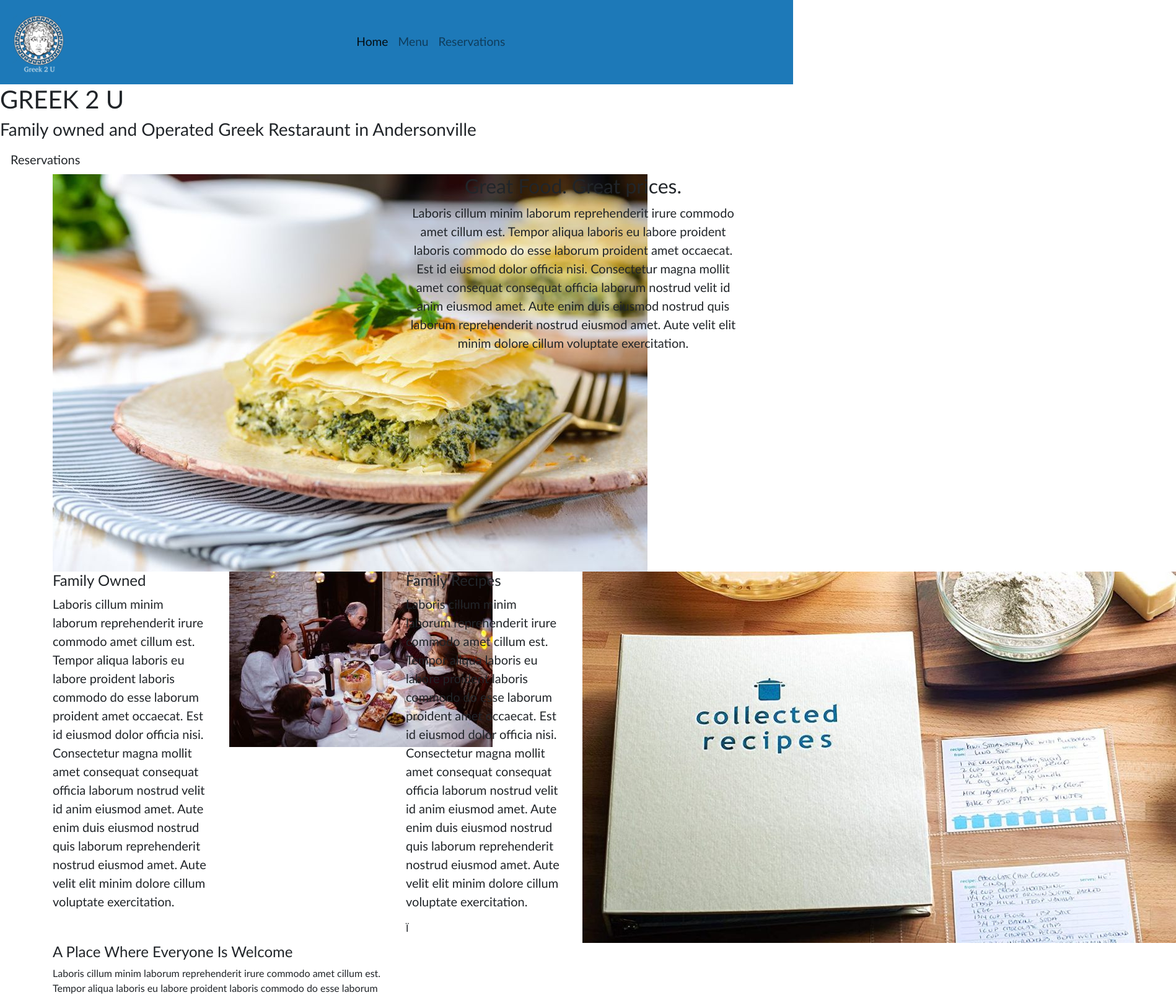
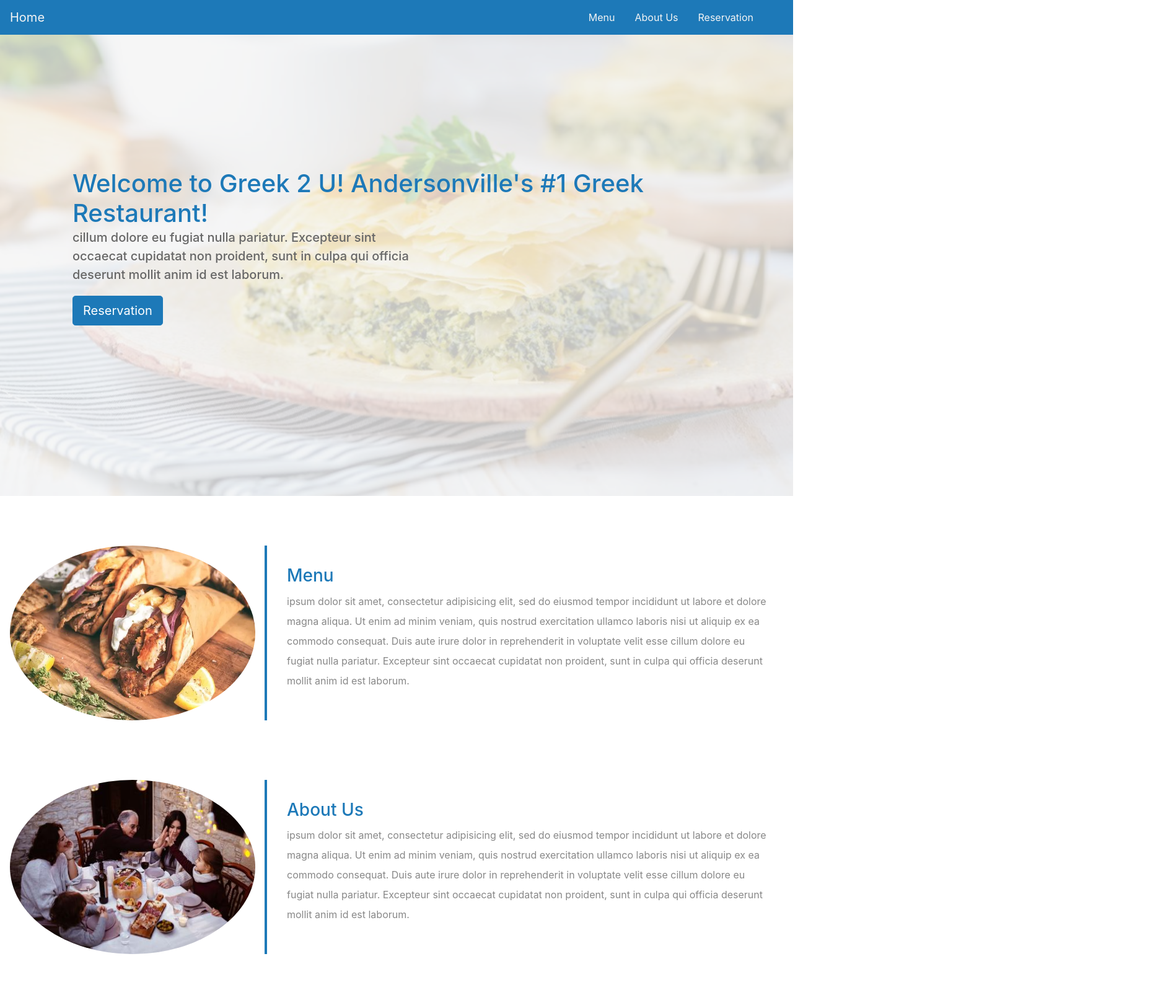
Before and after one commit to bobbe86/g2u, a website: page index.html in a window 1280 px wide. Shown: the top 1605 px of the page at 62% size, 1898 px wide, since content can reach past the window. Drawn offline with nearby package versions, Linux system fonts and the light colour scheme.

Commit message:
added main.js

```diff
--- a/css/styles.css
+++ b/css/styles.css
@@ -1,16 +1,181 @@
-html, body{
+.navbar {
+    background: #1d79b8;
+}
+
+.nav-link,
+.navbar-brand {
+    color: #f4f4f4;
+    cursor: pointer;
+}
+
+.nav-link {
+    margin-right: 1em !important;
+}
+
+.nav-link:hover {
+    background: #f4f4f4;
+    color: #1d79b8;
+}
+
+.navbar-collapse {
+    justify-content: flex-end;
+}
+
+.navbar-toggler {
+    background: #fff !important;
+}
+
+.header {
+    background-image: url("/img/greatfood.jpg");
+    background-attachment: fixed;
+    background-size: cover;
+    background-position: center;
+}
+
+.overlay {
+    position: absolute;
+    min-height: 100%;
+    min-width: 100%;
+    left: 0;
+    top: 0;
+    background: rgba(244, 244, 244, 0.79);
+}
+
+.description {
+    position: absolute;
+    top: 30%;
+    margin: auto;
+    padding: 2em;
+}
+
+.description h1 {
+    color: #1d79b8;
+}
+
+.description p {
+    color: #666;
+    font-size: 20px;
+    width: 50%;
+    line-height: 1.5;
+}
+
+.description button {
+    border: 1px solid #1d79b8;
+    background: #1d79b8;
+    color: #fff;
+}
+
+.menu {
+    margin: 4em 0;
+    padding: 1em;
+    position: relative;
+}
+
+.menu h1 {
+    color: #1d79b8;
+    margin: 2em;
+}
+
+.menu img{
     height: 100%;
-    width:100%;
-    font-family: 'Trebuchet MS', 'Lucida Sans Unicode', 'Lucida Grande', 'Lucida Sans', Arial, sans-serif;
+       width: 100%;
+       border-radius: 50%
+   }
+
+.menu span {
+    display: block;
+    color: #888;
+    position: relative ;
+    left: 115px;
 }
-.navbar {
-    background-color:#1d79b8 ;
-    padding: 1% 0;
-    font-size: 1.2em;
 
+.menu .desc {
+    padding: 2em;
+    border-left: 4px solid #1d79b8;
 }
-.navbar-brand img{
-    max-width: 100px;
-    max-height: 100px;
-    /* padding: 0px 15px 5px; */
+
+.menu .desc h3 {
+    color: #1d79b8;
 }
+
+.menu .desc p {
+    line-height: 2;
+    color: #888;
+}
+
+/* reservation */
+.reservation {
+    margin: 4em 0;
+    padding: 1em;
+    position: relative;
+}
+
+.reservation h1 {
+    color: #1d79b8;
+    margin: 2em;
+}
+
+.reservation img{
+    height: 100%;
+       width: 100%;
+       border-radius: 50%
+   }
+
+.reservation span {
+    display: block;
+    color: #888;
+    position: absolute;
+    left: 115px;
+}
+
+.reservation .desc {
+    padding: 2em;
+    border-left: 4px solid #1d79b8;
+}
+
+.reservation .desc h3 {
+    color: #1d79b8;
+}
+
+.reservation .desc p {
+    line-height: 2;
+    color: #888;
+}
+/* About Us */
+.about {
+    margin: 4em 0;
+    padding: 1em;
+    position: relative;
+}
+
+.about h1 {
+    color: #1d79b8;
+    margin: 2em;
+}
+
+.about img{
+    height: 100%;
+       width: 100%;
+       border-radius: 50%
+   }
+
+.about span {
+    display: block;
+    color: #888;
+    position: absolute;
+    left: 115px;
+}
+
+.about .desc {
+    padding: 2em;
+    border-left: 4px solid #1d79b8;
+}
+
+.about .desc h3 {
+    color: #1d79b8;
+}
+
+.about .desc p {
+    line-height: 2;
+    color: #888;
+}
--- a/index.html
+++ b/index.html
@@ -18,132 +18,113 @@
 
 </head>
 
+<header class="header">
+    <div class="overlay"></div>
+    <div class="container">
+        <div class="description">
+            <h1> Welcome to Greek 2 U! Andersonville's #1 Greek Restaurant!
+                <p> cillum dolore eu fugiat nulla pariatur. Excepteur sint occaecat cupidatat non proident, sunt in
+                    culpa qui officia deserunt mollit anim id est laborum.
+                </p>
+                <button class="btn btn-outline-secondary btn-lg">Reservation</button>
+            </h1>
+        </div>
+    </div>
+
+</header>
 
 
 <body>
-
-  <nav class="navbar navbar-expand-md navbar-light sticky-top">
-    <div class="container-fluid">
-      <a class="navbar-brand" href="index.html"><img src="img/logo.jpg"></a>
+    <!-- navbar -->
+    <nav class="navbar navbar-expand-lg fixed-top ">
+        <a class="navbar-brand" href="#">Home</a>
         <button class="navbar-toggler" type="button" data-toggle="collapse" data-target="#navbarSupportedContent"
             aria-controls="navbarSupportedContent" aria-expanded="false" aria-label="Toggle navigation">
             <span class="navbar-toggler-icon"></span>
         </button>
-
-      <div class="collapse navbar-collapse" id="navbarSupportedContent">
-        <ul class="navbar-nav mx-auto">
-          <li class="nav-item active">
-            <a class="nav-link" href="#">Home <span class="sr-only">(current)</span></a>
+        <div class="collapse navbar-collapse " id="navbarSupportedContent">
+            <ul class="navbar-nav mr-4">
+                <li class="nav-item">
+                    <a class="nav-link" data-value="menu" href="#">Menu</a>
                 </li>
                 <li class="nav-item">
-            <a class="nav-link" href="#">Menu</a>
+                    <a class="nav-link " data-value="about" href="#">About Us</a>
                 </li>
                 <li class="nav-item">
-            <a class="nav-link" href="#">Reservations</a>
+                    <a class="nav-link " data-value="reservation" href="#">Reservation</a>
                 </li>
             </ul>
         </div>
+    </nav>
+    <!-- menu -->
+    <div class="menu" id="menu">
+        <div class="row">
+            <div class="col-lg-4 col-md-4 col-sm-12">
+                <img src="img/greekpita.jpg" class="img-fluid">
+                <span class="text-justify"></span>
             </div>
-  </nav>
+            <div class="col-lg-8 col-md-8 col-sm-12 desc">
 
-
-  <div id="home">
-    <div class="landing-text">
-      <h1>GREEK 2 U</h1>
-      <h3>Family owned and Operated Greek Restaraunt in Andersonville</h3>
-      <a href="#" class="btn btn-default btn-lg">Reservations</a>
-    </div>
-  </div>
-  <div class="padding">
-    <div class="container">
-      <div class="row">
-        <div class="col-sm-6">
-          <img src="img/greatfood.jpg">
-        </div>
-        <div class="col-sm-6 text-center ">
-          <h2>Great Food. Great prices.</h2>
-          <p class="lead">Laboris cillum minim laborum reprehenderit irure commodo amet cillum est. Tempor aliqua
-            laboris eu labore proident laboris commodo do esse laborum proident amet occaecat. Est id eiusmod dolor
-            officia nisi. Consectetur magna mollit amet consequat consequat officia laborum nostrud velit id anim
-            eiusmod amet. Aute enim duis eiusmod nostrud quis laborum reprehenderit nostrud eiusmod amet. Aute velit
-            elit minim dolore cillum voluptate exercitation.</p>
-
+                <h3>Menu</h3>
+                <p>
+                    ipsum dolor sit amet, consectetur adipisicing elit, sed do eiusmod tempor incididunt ut labore et
+                    dolore magna aliqua. Ut enim ad minim veniam, quis nostrud exercitation ullamco laboris nisi ut
+                    aliquip ex ea commodo consequat. Duis aute irure dolor in
+                    reprehenderit in voluptate velit esse cillum dolore eu fugiat nulla pariatur. Excepteur sint
+                    occaecat cupidatat non proident, sunt in culpa qui officia deserunt mollit anim id est laborum.
+                </p>
             </div>
         </div>
     </div>
+    <!-- about us -->
+    <div class="about" id="about">
+        <div class="row">
+            <div class="col-lg-4 col-md-4 col-sm-12">
+                <img src="img/greekfamily.jpg" class="img-fluid">
+                <span class="text-justify"></span>
             </div>
-  <div class="padding">
-    <div class="container">
+            <div class="col-lg-8 col-md-8 col-sm-12 desc">
+
+                <h3>About Us</h3>
+                <p>
+                    ipsum dolor sit amet, consectetur adipisicing elit, sed do eiusmod tempor incididunt ut labore et
+                    dolore magna aliqua. Ut enim ad minim veniam, quis nostrud exercitation ullamco laboris nisi ut
+                    aliquip ex ea commodo consequat. Duis aute irure dolor in
+                    reprehenderit in voluptate velit esse cillum dolore eu fugiat nulla pariatur. Excepteur sint
+                    occaecat cupidatat non proident, sunt in culpa qui officia deserunt mollit anim id est laborum.
+                </p>
+            </div>
+        </div>
+        <!-- reservation -->
+    </div>
+    <div class="reservation" id="reservation">
         <div class="row">
-        <div class="col-lg-3 col-md-3 col-sm-6 col-xs-12">
-          <h4>Family Owned</h4>
-          <p class="lead">Laboris cillum minim laborum reprehenderit irure commodo amet cillum est. Tempor aliqua
-            laboris eu labore proident laboris commodo do esse laborum proident amet occaecat. Est id eiusmod dolor
-            officia nisi. Consectetur magna mollit amet consequat consequat officia laborum nostrud velit id anim
-            eiusmod amet. Aute enim duis eiusmod nostrud quis laborum reprehenderit nostrud eiusmod amet. Aute velit
-            elit minim dolore cillum voluptate exercitation.</p>
+            <div class="col-lg-4 col-md-4 col-sm-12">
+                <img src="img/reservation.jpg" class="img-fluid">
+                <span class="text-justify"></span>
             </div>
-        <div class="col-lg-3 col-md-3 col-sm-6 col-xs-12">
-          <img src="img/greekfamily.jpg" class="image-responsive">
-        </div>
-        <div class="col-lg-3 col-md-3 col-sm-6 col-xs-12">
-          <h4>Family Recipes</h4>
-          <p class="lead">Laboris cillum minim laborum reprehenderit irure commodo amet cillum est. Tempor aliqua
-            laboris eu labore proident laboris commodo do esse laborum proident amet occaecat. Est id eiusmod dolor
-            officia nisi. Consectetur magna mollit amet consequat consequat officia laborum nostrud velit id anim
-            eiusmod amet. Aute enim duis eiusmod nostrud quis laborum reprehenderit nostrud eiusmod amet. Aute velit
-            elit minim dolore cillum voluptate exercitation.</p>Ï
-        </div>
-        <div class="col-lg-3 col-md-3 col-sm-6 col-xs-12">
-          <img src="img/recipebook.jpg" class="image-responsive">
+            <div class="col-lg-8 col-md-8 col-sm-12 desc">
+
+                <h3>Reservation</h3>
+                <p>
+                    ipsum dolor sit amet, consectetur adipisicing elit, sed do eiusmod tempor incididunt ut labore et
+                    dolore magna aliqua. Ut enim ad minim veniam, quis nostrud exercitation ullamco laboris nisi ut
+                    aliquip ex ea commodo consequat. Duis aute irure dolor in
+                    reprehenderit in voluptate velit esse cillum dolore eu fugiat nulla pariatur. Excepteur sint
+                    occaecat cupidatat non proident, sunt in culpa qui officia deserunt mollit anim id est laborum.
+                </p>
             </div>
         </div>
     </div>
-  </div>
-  <div id="fixed">
 
-  </div>
 
-  <div class="padding">
-    <div class="container">
-      <div class="row">
-        <div class="col-sm-6">
-          <h4>A Place Where Everyone Is Welcome</h4>
-          <p>Laboris cillum minim laborum reprehenderit irure commodo amet cillum est. Tempor aliqua
-            laboris eu labore proident laboris commodo do esse laborum proident amet occaecat. Est id eiusmod dolor
-            officia nisi. Consectetur magna mollit amet consequat consequat officia laborum nostrud velit id anim
-            eiusmod amet. Aute enim duis eiusmod nostrud quis laborum reprehenderit nostrud eiusmod amet. Aute velit
-            elit minim dolore cillum voluptate exercitation.</p>
 
-        </div>
-        <img src="img/restaurantbusy.jpg">
-      </div>
 
-    </div>
-  </div>
-  <footer class="container-fluid text-center">
-    <div class="row">
-      <div class="col-sm-4">
-        <h3>Contact US</h3>
-        <br>
-        <h4>Our COntact and address</h4>
-      </div>
 
-      <div class="col-sm-4">
-        <h3>Connect</h3>
-        <a href="#" class="fa fa-facebook"></a>
-        <a href="#" class="fa fa-twitter"></a>
-        <a href="#" class="fa fa-instagram"></a>
-      </div>
-      <div class="col-sm-4">
+    <footer>
 
-      </div>
-      <div class="col-sm-4">
-        <img img src="img/logo.jpg" class="icon">
-      </div>
+    </footer>
 
-    </div>
-  </footer>
 
 
 
@@ -151,7 +132,7 @@
     <script src="node_modules/jquery/dist/jquery.slim.min.js"></script>
     <script src="node_modules/popper.js/dist/umd/popper.min.js"></script>
     <script src="node_modules/bootstrap/dist/js/bootstrap.min.js"></script>
-
+    <script src="js/main.js"></script>
 </body>
 
 </html>
--- /dev/null
+++ b/js/main.js
@@ -0,0 +1,11 @@
+$(document).ready(function(){
+    $('.header').height($(window).height());
+
+   })
+
+   $(".navbar a").click(function(){
+    $("body,html").animate({
+     scrollTop:$("#" + $(this).data('value')).offset().top
+    },1000)
+
+   })
```
Also changed, not shown: img/greece1.jpg (added), img/greekpita.jpg (added), img/reservation.jpg (added), img/restaurantbusy (1).jpg (added), img/roastfish.webp (added), 1 other file. Lines whose indentation alone changed are shown as unchanged.
